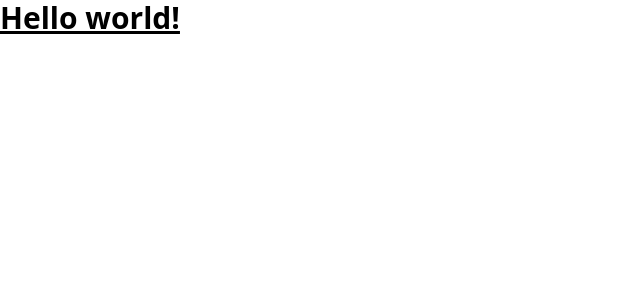
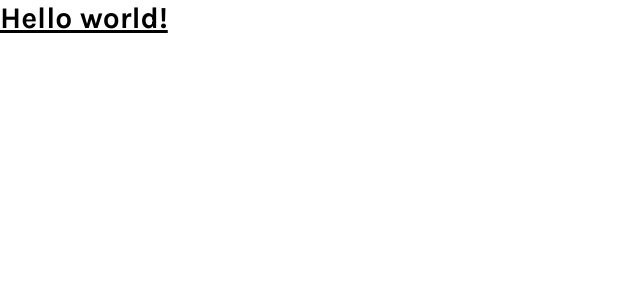
Before and after one commit to Dharmik48/meme-generator, a React (Create React App) app: page / in a window 1280 px wide. Shown: the top 300 px of the page, without its empty margins (0-640 px from the left). Built offline with nearby package versions, Linux system fonts and the light colour scheme.

Commit message:
adds karla font and changes default letter spacing

```diff
--- a/tailwind.config.js
+++ b/tailwind.config.js
@@ -1,7 +1,14 @@
 module.exports = {
 	content: ['./src/**/*.{js,jsx,ts,tsx}'],
 	theme: {
-		extend: {},
+		extend: {
+			fontFamily: {
+				sans: ['Karla', 'sans-serif'],
+			},
+			letterSpacing: {
+				tightest: '-.1em',
+			},
+		},
 	},
 	plugins: [],
 };
```
